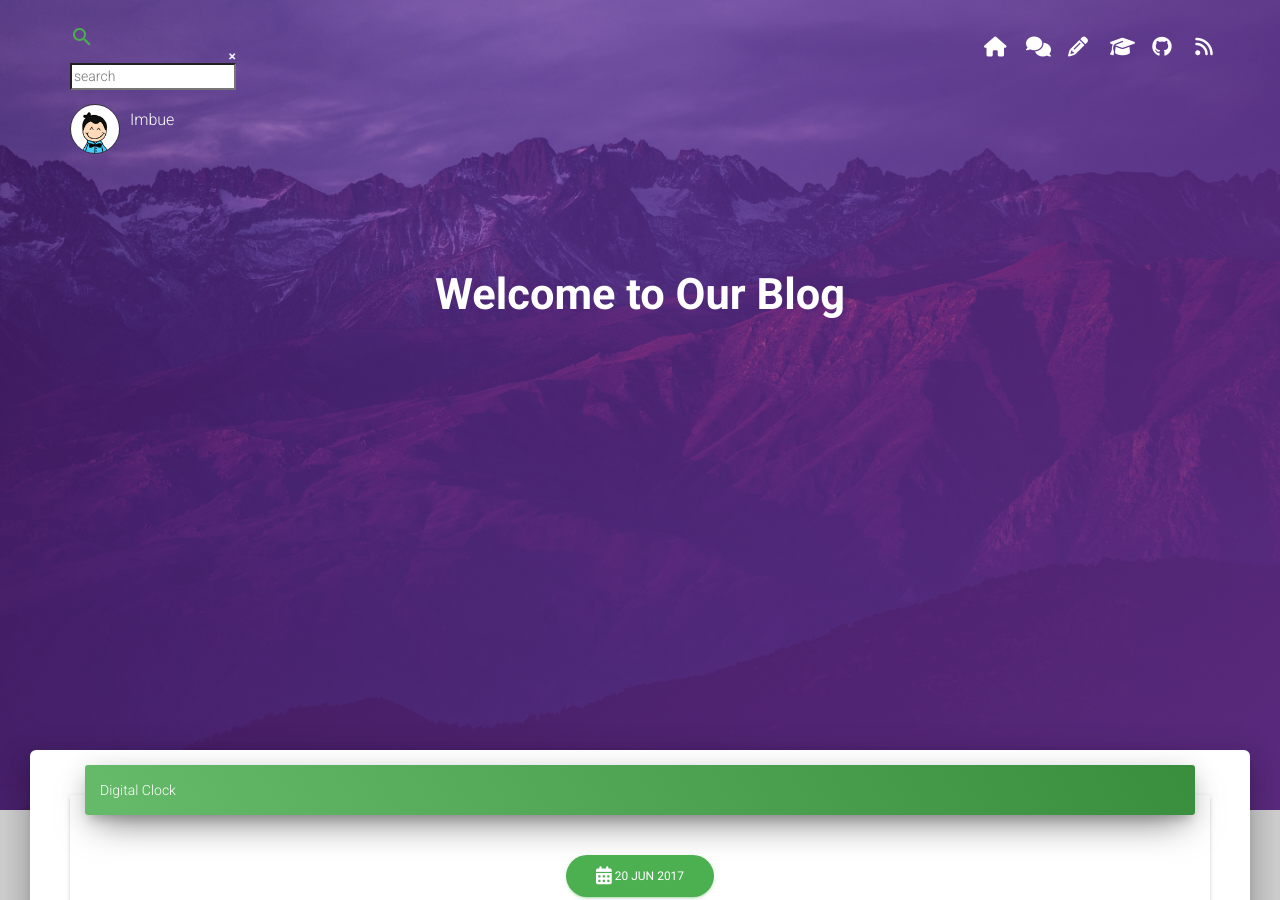
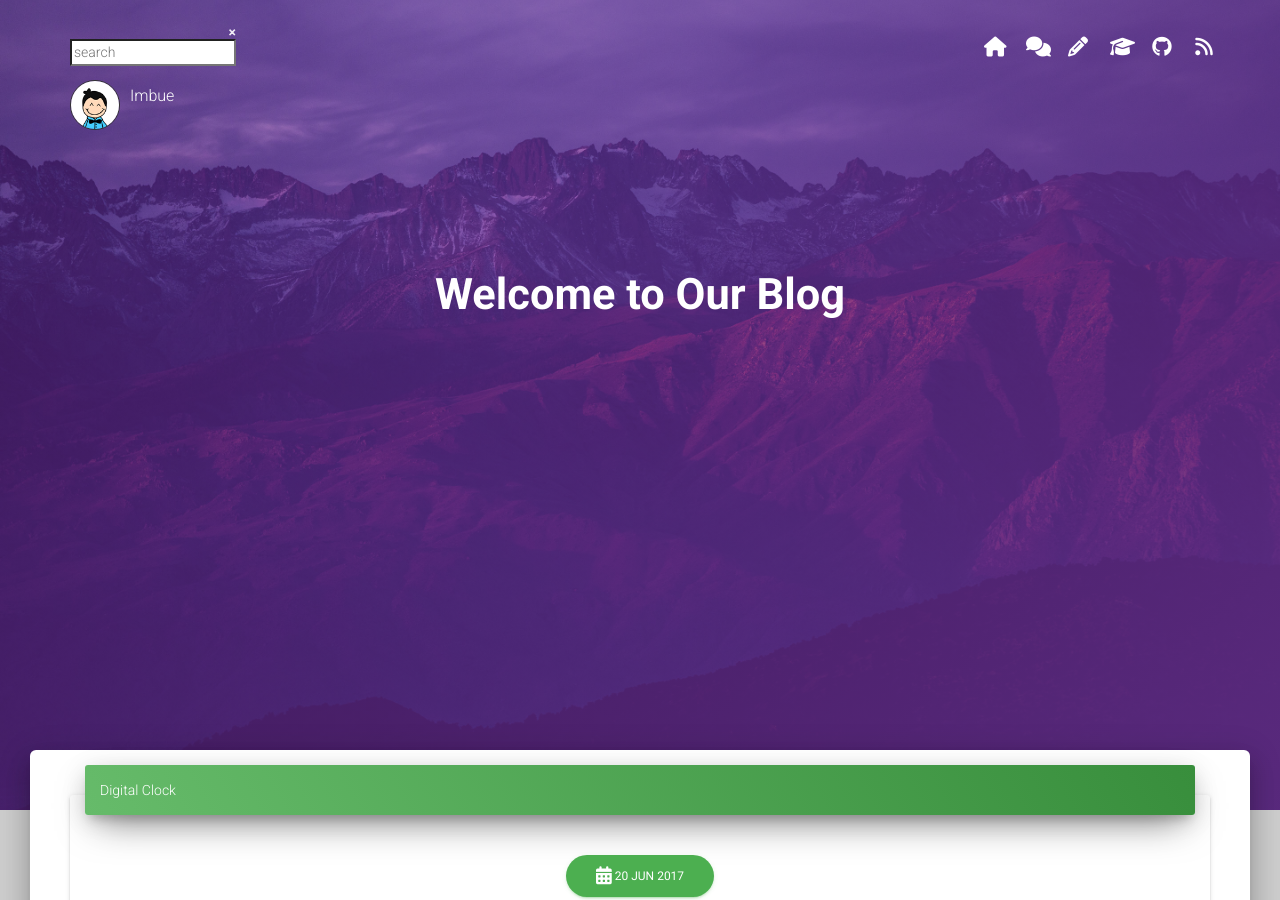
Before and after one commit to tip4programs/imbue, a Jekyll site: the page built from index.html, in a window 1280 px wide and 900 px high. Built offline with Jekyll 4.4.1, drawn with Linux system fonts in a browser that asks for light colours; nearby versions of some CDN libraries; the list of posts is cut into pages by our own code; comment, search, counter and statistics services are not loaded; a style sheet for code colours, icons or effects is not loaded.

Commit message:
Update navbar.html

```diff
--- a/_includes/navbar.html
+++ b/_includes/navbar.html
@@ -2,10 +2,7 @@
 <nav class="navbar navbar-transparent navbar-fixed-top navbar-color-on-scroll">
         <div class="container">
         <div class="navbar-header">
-	<div class="nav navbar-nav navbar-right">
-        <a class="text-success" href="#search"><i class="material-icons">search</i></a>
 	{% include site_search.html %}
-	</div>
 	    	<button type="button" class="navbar-toggle" data-toggle="collapse" data-target="#navigation-index">
 	        	<span class="sr-only">Toggle navigation</span>
 	        	<span class="icon-bar"></span>
@@ -27,17 +24,6 @@
 	    </div>
 	    <div class="collapse navbar-collapse" id="navigation-index">
 	    	<ul class="nav navbar-nav navbar-right">
-		<!-- <div class="super-search" id="js-search">
-                <ul class="super-search__results" id="js-search__results"></ul>
-                <button class="btn btn-primary btn-just-icon" onclick="superSearch.toggle()">
-                <i class="material-icons">close</i>
-                   </button>
-                </div> -->
-			<!-- <li>
-				<a rel="tooltip" title="{{ search }}" data-placement="bottom" href="/imbue/search.html" class="btn btn-white btn-simple btn-just-icon">
-				<i class="fa fa-search"></i>
-				</a>
-					</li> -->
 			{% for y in site.data.navigation %}
 			<li>
 				<a rel="tooltip" title="{{ y.tooltip }}" data-placement="bottom" href="{{ y.url }}" class="btn btn-white btn-simple btn-just-icon">
```
